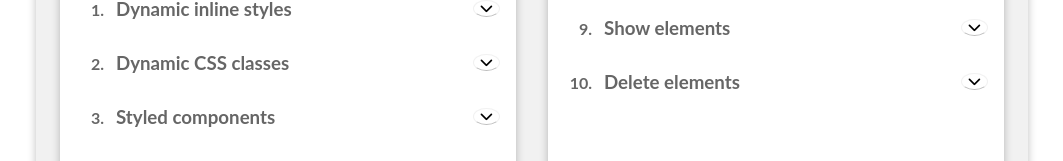
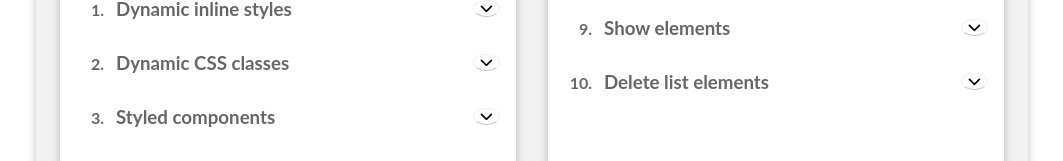
Before and after one commit to mkonemo/react-basics, a React (Create React App) app: page / in a window 1280 px wide. Shown: the part 756-917 px from the top of the page, without its empty margins (108-1171 px from the left). Built offline with nearby package versions, Linux system fonts and the light colour scheme.

Commit message:
1 file modified

```diff
--- a/src/App.js
+++ b/src/App.js
@@ -187,7 +187,7 @@ const App = () => {
                   </Show>
                 </li>
                 <li>
-                  <Show title="Delete elements">
+                  <Show title="Delete list elements">
                     <p>For an example on how to delete list elements, refer to the <a target='_blank' href="https://react-2nd-project.firebaseapp.com/?38820">2nd project</a> in the React course.</p>
                   </Show>
                 </li>
```
